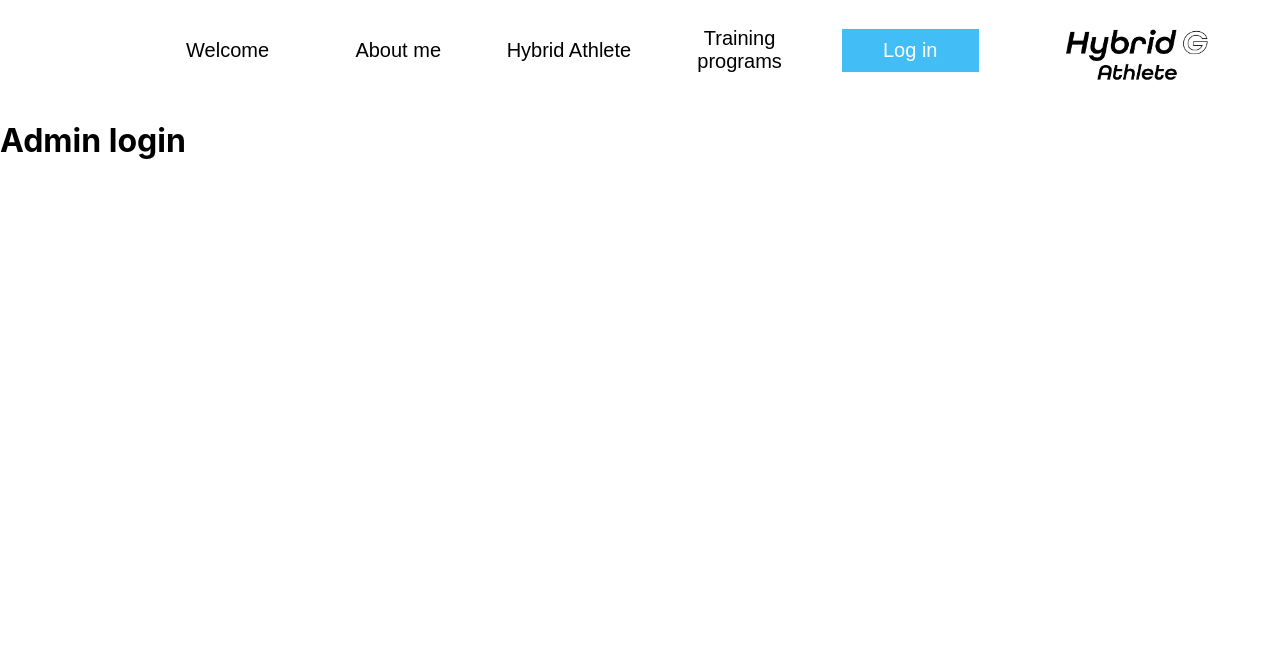
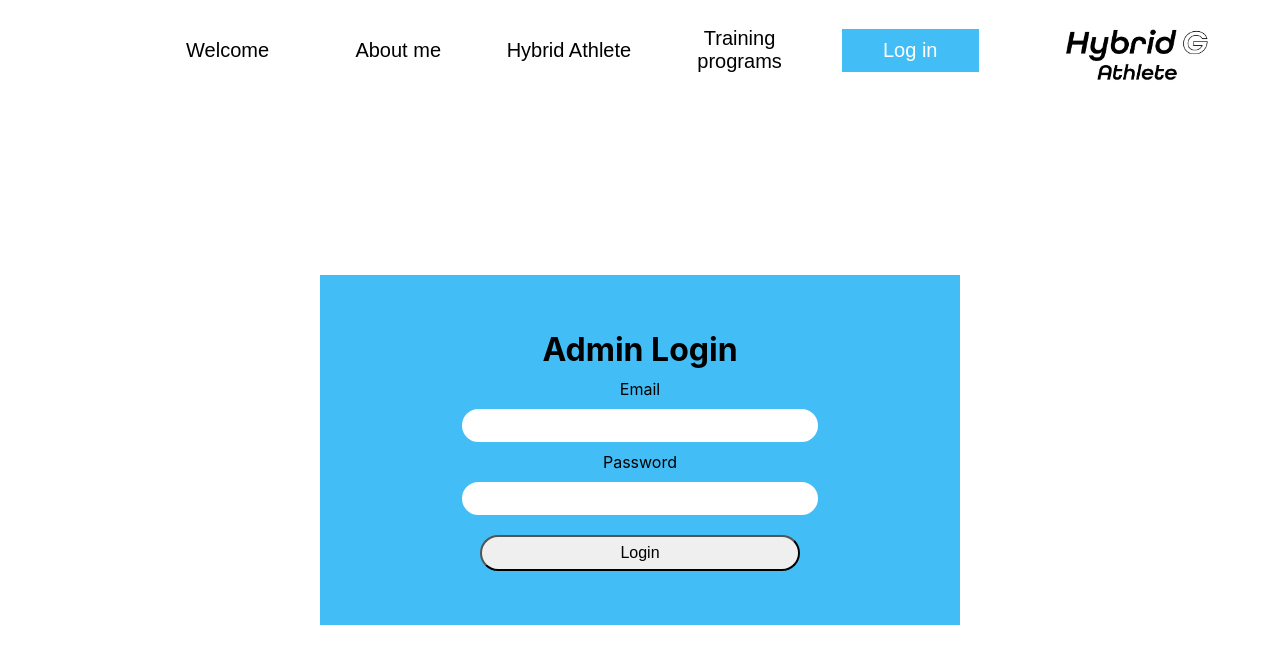
Before and after one commit to gsana05/hybrid-athlete-web-info, a React (Create React App) app: page / in a window 1280 px wide. Both pictures are taken after a click on the button "Log in". Shown: the top 664 px of the page. Built offline with nearby package versions, Linux system fonts and the light colour scheme.

Commit message:
login ui

```diff
--- a/src/features/adminLogIn/AdminLogin.tsx
+++ b/src/features/adminLogIn/AdminLogin.tsx
@@ -1,10 +1,49 @@
 import './adminLogin.scss';
+import React, { useRef, useState, useEffect  } from "react";
 
 export function AdminLogIn()  {
 
+    const logAdminUserIn = () => {
+        console.log("Email: " + email);
+        console.log("Password: " + password);
+
+    }
+
+    // set & get email
+    const [email, setEmail] = useState("");
+
+    function setEmailInput(event : any) {
+        const input = (event.target as any).value;
+        setEmail(input);
+    }
+
+    // set & get password
+    const [password, setPassword] = useState("");
+
+    function setPasswordInput(event : any) {
+        const input = (event.target as any).value;
+        setPassword(input);
+    }
+
     return(
-        <div>
-            <h1>Admin login </h1>
+        <div className='admin-login-container'>
+
+
+            <div className='login-container'>
+
+                <h1>Admin Login</h1>
+
+                <p>Email</p>
+                <input className='measurements input' type="email"  onChange={setEmailInput} value={email} />
+
+                <p>Password</p>
+                <input className='measurements input'  type="password" onChange={setPasswordInput} value={password} />
+
+                <button className='login-button measurements' onClick={logAdminUserIn}>Login</button>
+
+            </div>
+
+
         </div>
     )
 }
--- a/src/features/adminLogIn/adminLogin.scss
+++ b/src/features/adminLogIn/adminLogin.scss
@@ -0,0 +1,56 @@
+@import '../../App.scss';
+
+.admin-login-container{
+
+    display: flex;
+    justify-content: center;
+    align-items: center;
+    height: 100%;
+    width: 100%;
+
+    .login-container{
+
+        display: flex;
+        justify-content: center;
+        align-items: center;
+        flex-direction: column;
+        height: 50%;
+        width: 50%;
+        background-color: $background-color;
+
+        .measurements{
+            width: 50%;
+        }
+
+        p, h1{
+            margin: 0;
+            padding: 0;
+        }
+
+        p{
+            margin-top: 10px;
+        }
+
+        .login-button{
+            margin-top: 20px;
+            border-radius: 20px;
+            //color: black;
+            padding: 7px 16px;
+            text-align: center;
+            text-decoration: none;
+            display: inline-block;
+            font-size: 16px;
+            cursor: pointer;
+        }
+
+        .input{
+            padding: 7px 16px;
+            border-radius: 20px;
+            margin-top: 10px;
+            border-style: solid;
+            border-color: white;
+        }
+
+    }
+
+}
```
